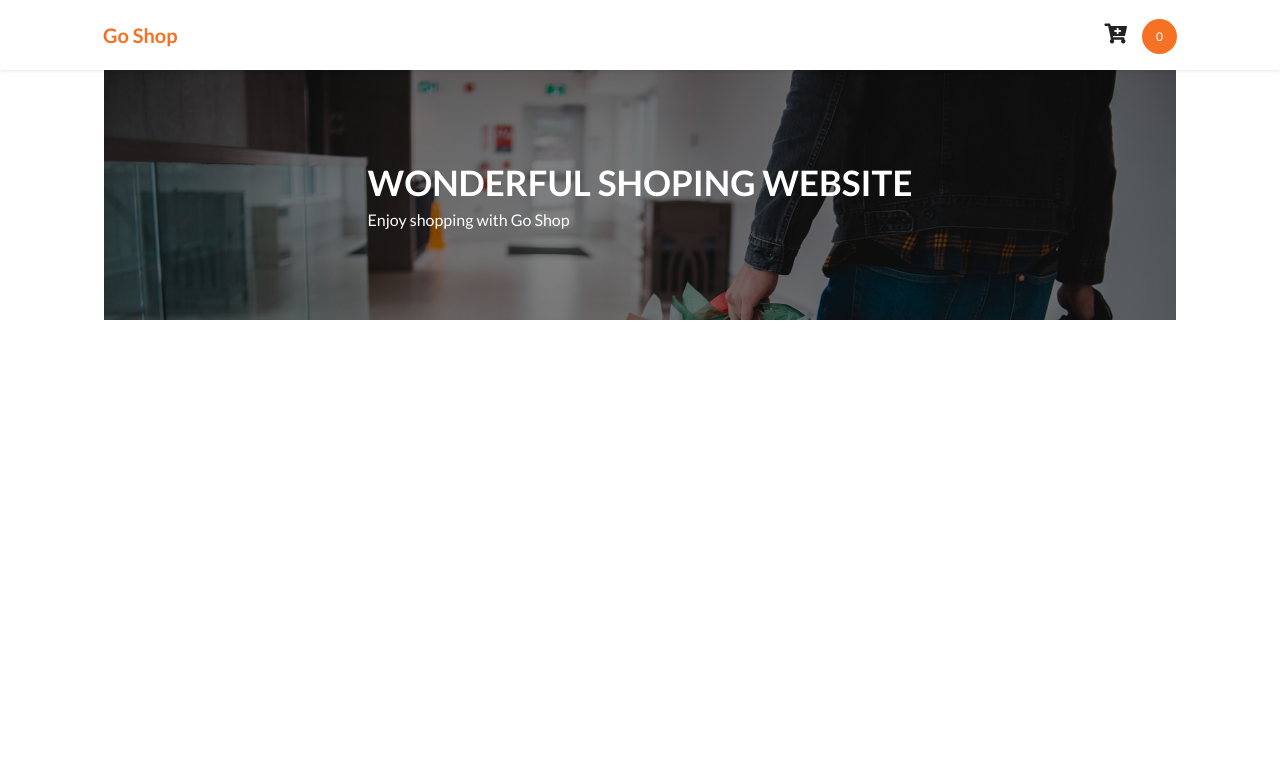
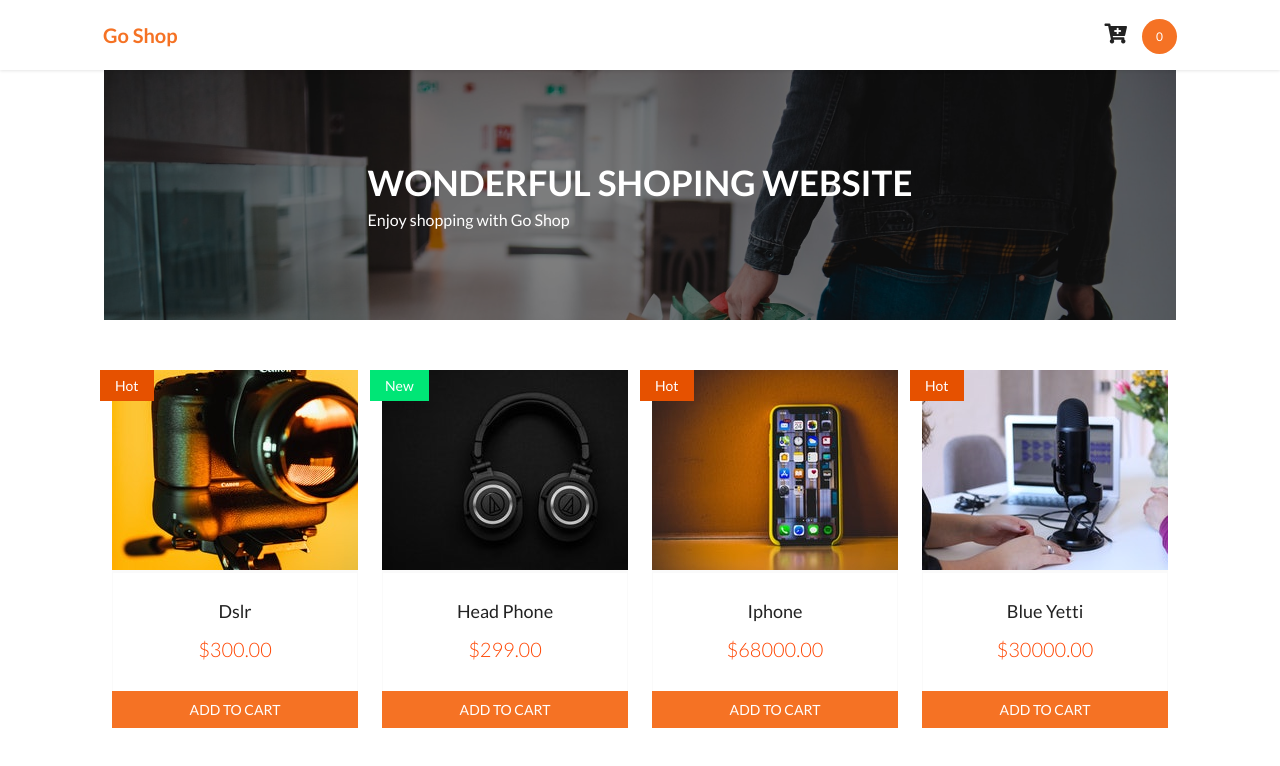
Before and after one commit to gitcoder-23/react-GoShop, a React (Create React App) app: page / in a window 1280 px wide. Shown: the top 766 px of the page. Built offline with nearby package versions, Linux system fonts and the light colour scheme.

Commit message:
📦 Product fetch using contect

```diff
--- a/src/App.css
+++ b/src/App.css
@@ -109,7 +109,13 @@
   padding: 0 12px;
   margin: 20px 0;
   overflow: hidden;
+  position: relative;
 }
+
+/* .cover {
+  position: absolute;
+  top: 0;
+} */
 
 .pro {
   position: relative;
@@ -143,6 +149,19 @@
   background-color: #fafafa;
 }
 
+.product-image {
+  background:#fafafa;
+  width: 100%;
+  min-height: 200px;
+  text-align: center;
+  overflow: hidden;
+  /* padding: 10px; */
+}
+.product-image img {
+  min-width: 100%;
+  height: 200px;
+}
+
 .productImage {
   background:#fafafa;
   width: 100%;
@@ -155,6 +174,17 @@
   min-width: 100%;
   height: 200px;
 }
+
+.product-details {
+  padding: 15px 10px;
+  text-align: center;
+  background: #ffff;
+  border-left: 1px solid #fafafa;
+  border-right: 1px solid #fafafa;
+  color: #fff;
+  color: #222;
+}
+
 .productDetails {
   padding: 15px 10px;
   text-align: center;
@@ -165,9 +195,22 @@
   color: #222;
 }
 
+.product-name {
+  font-size: 18px;
+  margin: 12px 0;
+  color: #222;
+}
+
 .proName {
   margin: 12px 0;
   color: #222;
+}
+
+.product-price {
+  margin: 15px 0;
+  color:orangered;
+  font-size: 20px;
+  font-weight: 30;
 }
 
 .proPrice {
@@ -177,12 +220,41 @@
   font-weight: 30;
 }
 
+.add-to-cart {
+  background: var(--mainColor);
+  padding: 10px 20px;
+  width: 100%;
+  color: var(--whiteColor);
+  text-transform: uppercase;
+  text-align: center;
+  font-size: 14px;
+  cursor: pointer;
+}
+
+.pro-button {
+  width: 100%;
+  background: #f57224;
+  margin: 0 auto;
+  text-align: center;
+  padding: 14px 0;
+  cursor: pointer;
+}
+
 .proButton {
   width: 100%;
   background: #f57224;
   margin: 0 auto;
   text-align: center;
   padding: 14px 0;
+  cursor: pointer;
+}
+
+.pro-button button {
+  background-color: transparent;
+  border: none;
+  color: #fff;
+  text-transform: uppercase;
+  outline: none;
   cursor: pointer;
 }
 
@@ -197,6 +269,15 @@
 
 /* Cart */
 
+.cart-container {
+  width: 100%;
+  margin-top: 100px;
+  padding: 0 104px;
+  display: flex;
+  flex-wrap: wrap;
+  align-items: flex-start;
+}
+
 .cartContainer {
   width: 100%;
   margin-top: 100px;
@@ -204,6 +285,12 @@
   display: flex;
   flex-wrap: wrap;
   align-items: flex-start;
+}
+
+.cart-details {
+  width: 75%;
+  border: 1px solid #fafafa;
+  border-radius: 5px;
 }
 
 .cartDetails {
--- a/src/App.js
+++ b/src/App.js
@@ -2,12 +2,18 @@
 import './App.css';
 import Navbar from './components/Navbar';
 import Banner from './components/Banner';
-
+import ProductsContextProvider from './Global/productContext';
+import Products from './components/Products';
 function App() {
   return (
     <div className="App">
       <Navbar />
       <Banner />
+      <ProductsContextProvider>
+        {/* All Products rap here */}
+        {/* It is a child */}
+        <Products />
+      </ProductsContextProvider>
     </div>
   );
 }
--- /dev/null
+++ b/src/Global/productContext.js
@@ -0,0 +1,48 @@
+import React, {createContext, useState} from "react"
+
+// all images imported
+import iphone from "../assets/iphone.jpg";
+import headphones from "../assets/headphones.jpg";
+import blueYetti from "../assets/microphone.jpg";
+import rings from "../assets/rings.jpg";
+import shoes from "../assets/shoes.jpg";
+import watch from "../assets/watch.jpg";
+import perfume from "../assets/perfume.jpg";
+import dslr from "../assets/dslr.jpg";
+
+// context here in global
+export const ProductsContext = createContext();
+
+const ProductsContextProvider = ( props ) => {
+    // "hot" means newly added
+    const [products] = useState([
+
+        { id: 1, name: 'Dslr', price: 300, image: dslr, status: 'hot'},
+        { id: 2, name: 'Head Phone', price: 299, image: headphones, status: 'new'},
+        { id: 3, name: 'Iphone', price: 68000, image: iphone, status: 'hot'},
+        { id: 4, name: 'Blue Yetti', price: 30000, image: blueYetti, status: 'hot'},
+        { id: 5, name: 'Perfume', price: 899, image: perfume, status: 'new'},
+        { id: 6, name: 'Rings', price: 9999, image: rings, status: 'new'},
+        { id: 7, name: 'Shoes', price: 7899, image: shoes, status: 'hot'},
+        { id: 8, name: 'Watch', price: 6899, image: watch, status: 'new'},
+
+
+    ]);
+
+    return (
+
+        // "Provider" coming from createContext()
+
+        // "Provider" mean data provide to child component
+
+        // All products data access here in value
+        // products is an array
+        <ProductsContext.Provider value={{products: [...products]}}>
+
+        {/* Child components here */}
+        {props.children}
+        </ProductsContext.Provider>
+    )
+
+}
+export default ProductsContextProvider;
--- /dev/null
+++ b/src/components/Products.js
@@ -0,0 +1,58 @@
+import React, { useContext } from 'react';
+import { ProductsContext } from '../Global/productContext';
+
+const Products = () => {
+
+
+    // const data = useContext(ProductsContext);
+    // console.log('all product', data);
+    // "products" coming from ProductsContext page
+    const {products} = useContext(ProductsContext);
+
+
+    return (
+        <>
+
+        <div className="products">
+            {/* map accesses all objects */}
+            {products.map((product) =>(
+                <div className="product" key={product.id}>
+
+                    <div className="product-image">
+                        <img src={product.image} alt="not found" name={product.name} />
+                        </div>
+
+                        <div className="product-details">
+                            <div className="product-name">
+                            {product.name}
+
+                            </div>
+
+                            <div className="product-price">
+                            ${product.price}.00
+
+                            </div>
+
+
+
+                        </div>
+
+                    <div className="add-to-cart">
+                        Add To cart
+                    </div>
+                    {/* check status here */}
+                    {product.status === 'hot' ? <div className="hot">Hot</div>: ''}
+
+                    {product.status === 'new' ? <div className="new">New</div>: ''}
+
+
+                </div>
+            ))}
+        </div>
+
+        </>
+
+    )
+
+}
+export default Products;
```
